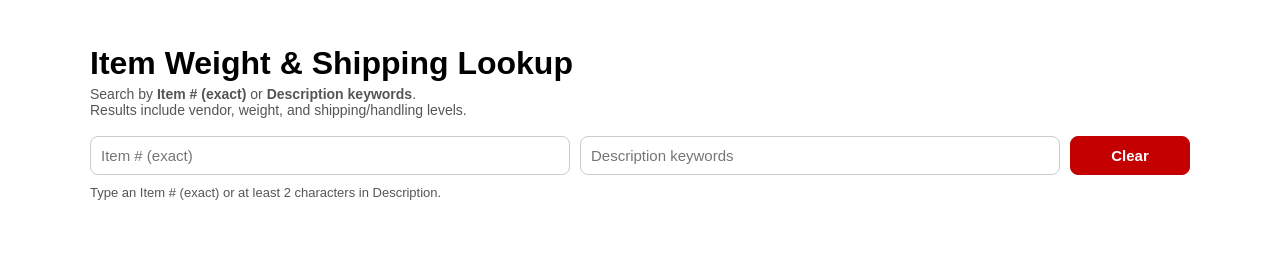
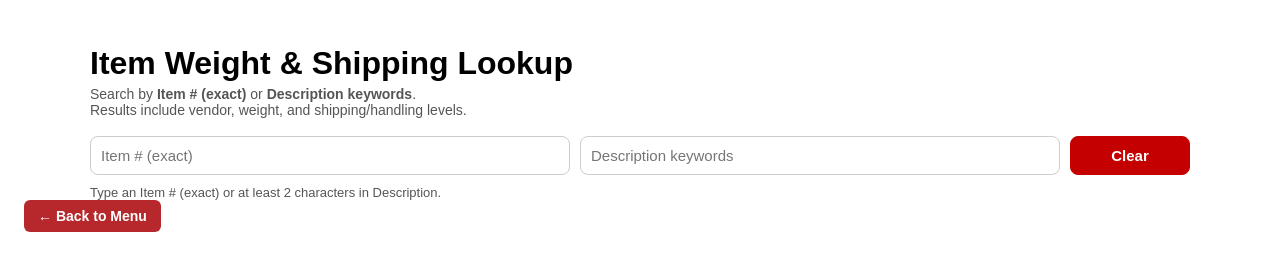
Before and after one commit to hightechgrafix/htg-shipping-tools, a plain HTML site: page item-lookup.html in a window 1280 px wide. Drawn offline with Linux system fonts and the light colour scheme.

Commit message:
return  button added to other pages

```diff
--- a/item-lookup.html
+++ b/item-lookup.html
@@ -665,5 +665,22 @@ if (defaultTh) {
   // SECTION 24: END OF SCRIPT
   // =========================================================
 </script>
+
+<button
+    onclick="window.location.href='login.html'"
+    style="
+      background:#b6282c;
+      color:#fff;
+      border:none;
+      padding:8px 14px;
+      border-radius:6px;
+      font-size:14px;
+      cursor:pointer;
+      margin-bottom:20px;
+    "
+  >
+    ← Back to Menu
+  </button>
+
 </body>
 </html>
```
Also changed, not shown: index.html (+17 -0 lines).
